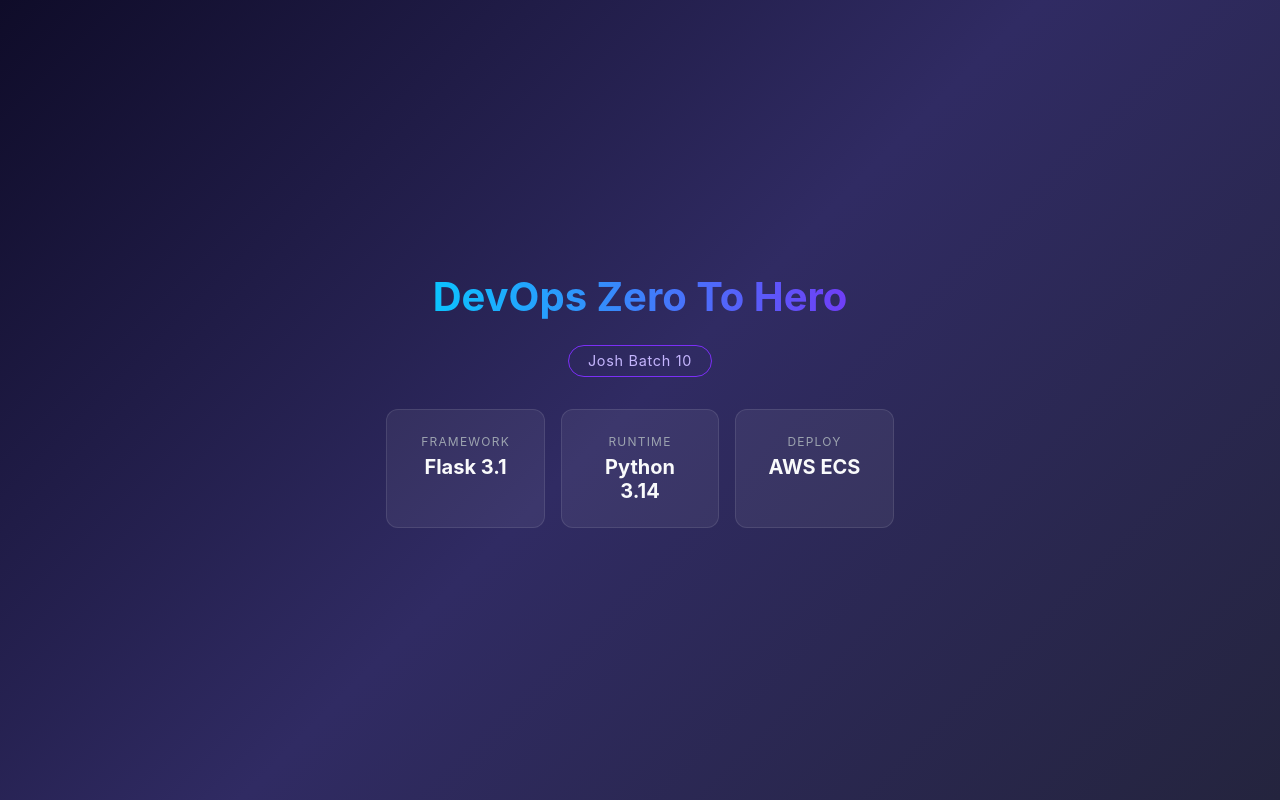
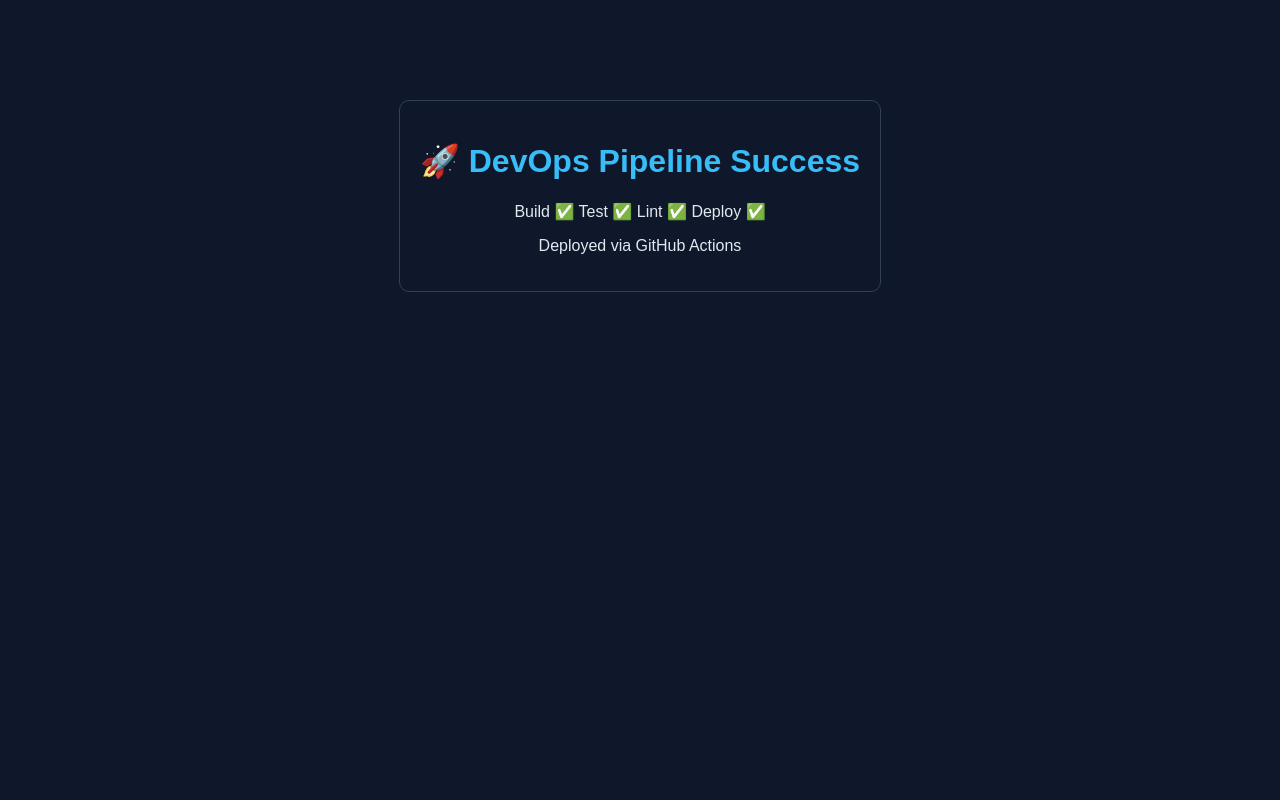
Before and after one commit to aniket-devop/github-action-zero-to-hero, a Flask app: page / in a window 1280 px wide. Run offline with Flask 3, Linux system fonts and the light colour scheme.

Commit message:
added new html file flask app deployment

```diff
--- a/templates/index.html
+++ b/templates/index.html
@@ -2,87 +2,29 @@
 <html lang="en">
 <head>
   <meta charset="UTF-8">
-    <meta name="viewport" content="width=device-width, initial-scale=1.0">
-    <title>DevOps Zero To Hero</title>
+  <title>DevOps Pipeline</title>
   <style>
-        * { margin: 0; padding: 0; box-sizing: border-box; }
     body {
-            min-height: 100vh;
-            display: flex;
-            align-items: center;
-            justify-content: center;
-            background: linear-gradient(135deg, #0f0c29, #302b63, #24243e);
-            font-family: -apple-system, BlinkMacSystemFont, "Segoe UI", Roboto, Helvetica, Arial, sans-serif;
-            color: #e0e0e0;
+      font-family: Arial;
+      text-align: center;
+      margin-top: 100px;
+      background: #0f172a;
+      color: #e2e8f0;
     }
-        .container {
-            text-align: center;
-            padding: 2rem;
-            max-width: 640px;
+    .box {
+      border: 1px solid #334155;
+      padding: 20px;
+      display: inline-block;
+      border-radius: 10px;
     }
-        h1 {
-            font-size: 2.5rem;
-            margin-bottom: 0.5rem;
-            background: linear-gradient(90deg, #00d2ff, #7b2ff7);
-            -webkit-background-clip: text;
-            -webkit-text-fill-color: transparent;
-        }
-        .badge {
-            display: inline-block;
-            margin: 1rem 0 2rem;
-            padding: 0.4rem 1.2rem;
-            border: 1px solid #7b2ff7;
-            border-radius: 999px;
-            font-size: 0.9rem;
-            color: #c4b5fd;
-            letter-spacing: 0.05em;
-        }
-        .cards {
-            display: flex;
-            gap: 1rem;
-            justify-content: center;
-            flex-wrap: wrap;
-        }
-        .card {
-            background: rgba(255, 255, 255, 0.06);
-            border: 1px solid rgba(255, 255, 255, 0.1);
-            border-radius: 12px;
-            padding: 1.5rem 1.8rem;
-            min-width: 150px;
-            flex: 1;
-        }
-        .card span {
-            display: block;
-            font-size: 0.75rem;
-            text-transform: uppercase;
-            letter-spacing: 0.1em;
-            color: #9ca3af;
-            margin-bottom: 0.4rem;
-        }
-        .card strong {
-            font-size: 1.25rem;
-            color: #f9fafb;
-        }
+    h1 { color: #38bdf8; }
   </style>
 </head>
 <body>
-    <div class="container">
-        <h1>DevOps Zero To Hero</h1>
-        <div class="badge">Josh Batch 10</div>
-        <div class="cards">
-            <div class="card">
-                <span>Framework</span>
-                <strong>Flask 3.1</strong>
-            </div>
-            <div class="card">
-                <span>Runtime</span>
-                <strong>Python 3.14</strong>
-            </div>
-            <div class="card">
-                <span>Deploy</span>
-                <strong>AWS ECS</strong>
-            </div>
-        </div>
+  <div class="box">
+    <h1>🚀 DevOps Pipeline Success</h1>
+    <p>Build ✅ Test ✅ Lint ✅ Deploy ✅</p>
+    <p>Deployed via GitHub Actions</p>
   </div>
 </body>
 </html>
```
Lines whose indentation alone changed are shown as unchanged.
